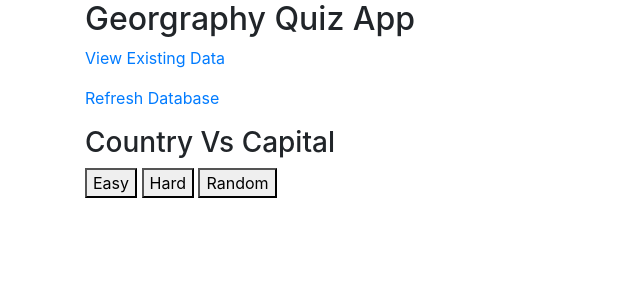
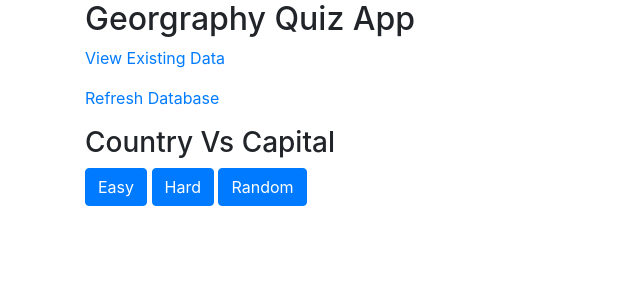
Before and after one commit to shannu1995/quiz-app, a Flask app: page / in a window 1280 px wide. Shown: the part 40-340 px from the top of the page, without its empty margins (0-640 px from the left). Run offline with Flask 3, Linux system fonts and the light colour scheme.

Commit message:
made buttons better.

```diff
--- a/app/templates/index.html
+++ b/app/templates/index.html
@@ -5,8 +5,8 @@
 <p><a href="{{url_for('refresh_table_data')}}">Refresh Database</a></p>
 <h3>Country Vs Capital</h3>
 <form action="{{url_for('capitals_quiz')}}" method="post">
-    <button type="submit" name="difficulty" value="easy">Easy</button>
-    <button type="submit" name="difficulty" value="hard">Hard</button>
-    <button type="submit" name="difficulty" value="random">Random</button>
+    <button class="btn btn-primary" type="submit" name="difficulty" value="easy">Easy</button>
+    <button class="btn btn-primary" type="submit" name="difficulty" value="hard">Hard</button>
+    <button class="btn btn-primary" type="submit" name="difficulty" value="random">Random</button>
 </form>
 {% endblock %}
```
